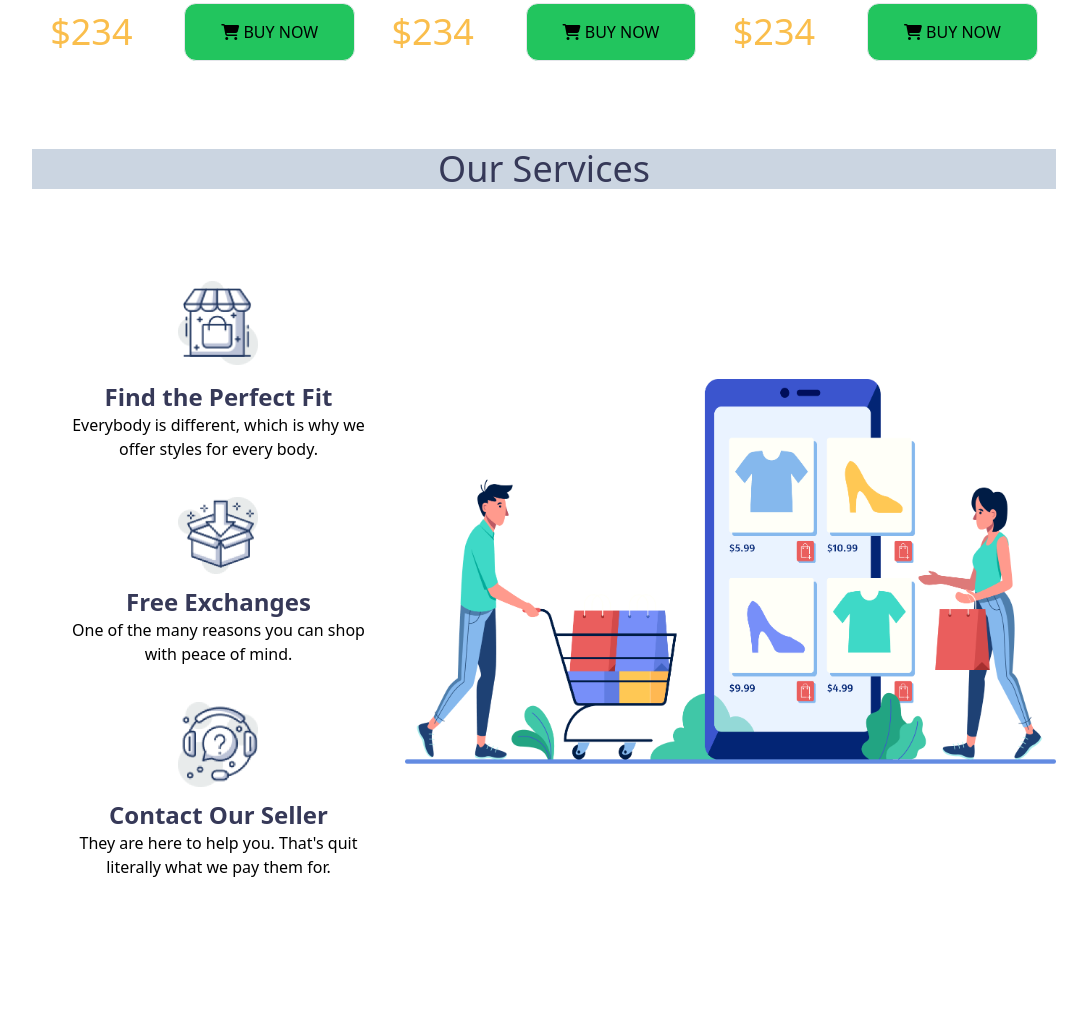
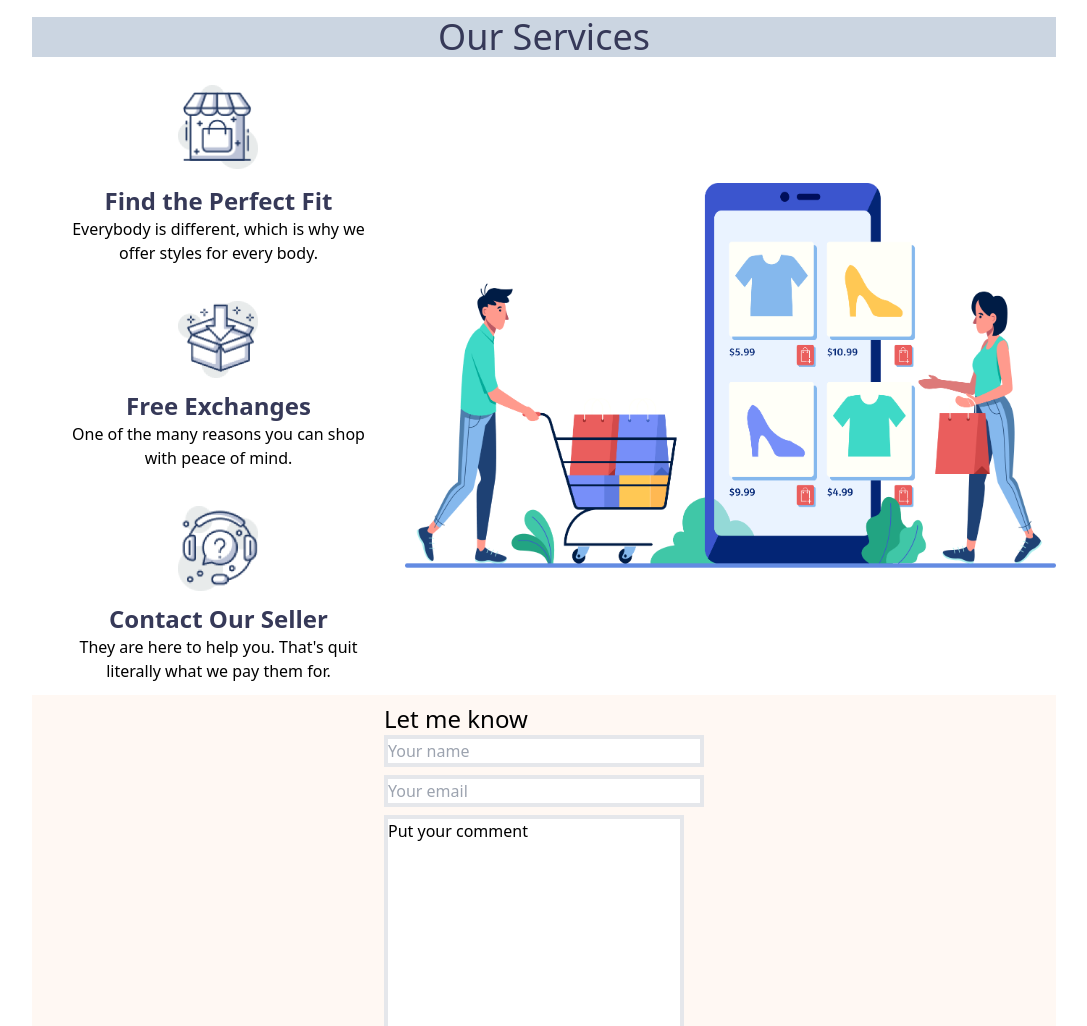
Before and after one commit to MasumSarkerTanoy/penguin-fashion, a plain HTML site: page index.html in a window 1280 px wide. Shown: the part 1774-2800 px from the top of the page, without its empty margins (96-1183 px from the left). Before the commit the page ends 2665 px from the top, so only its background shows below. Drawn offline with nearby package versions, Linux system fonts and the light colour scheme.

Commit message:
feedback section

```diff
--- a/index.html
+++ b/index.html
@@ -31,7 +31,7 @@
                 </ul>
             </div>
         </nav>
-        <div class="md:hidden">
+        <div class=" m-2 md:hidden">
             <input type="text" placeholder="what would you like"  class="border-4 w-full p-1 rounded-full">
         </div>
         <div class="flex flex-col md:flex-row md:items-center md:gap-x-36 ">
@@ -51,7 +51,7 @@
         </div>
     </header>
     <main>
-        <h1 class=" text-center text-4xl text-[#363958] my-16 bg-slate-300">WOMAN JACKET</h1>
+        <h1 class=" text-center text-4xl text-[#363958] mt-16 mb-5 bg-slate-300">WOMAN JACKET</h1>
         <div class="flex flex-col md:flex-row">
             <div class="max-w-[305px] m-auto first:">
                 <div class=" bg-[#F1F1F1] rounded-lg" >
@@ -95,7 +95,7 @@
                 </div>
             </div>
         </div>
-        <h1 class="text-center text-4xl text-[#363958] my-16 bg-slate-300">MAN JACKET</h1>
+        <h1 class="text-center text-4xl text-[#363958] mt-16 mb-5 bg-slate-300">MAN JACKET</h1>
         <div class="flex flex-col md:flex-row">
             <div class="max-w-[305px] m-auto first:">
                 <div class=" bg-[#F1F1F1] rounded-lg" >
@@ -141,7 +141,7 @@
         </div>
 
         <!-- -------------------Our Services--------- -->
-        <h1 class=" text-center text-4xl text-[#363958] my-16 bg-slate-300">Our Services</h1>
+        <h1 class=" text-center text-4xl text-[#363958] mt-5 bg-slate-300">Our Services</h1>
         <div class="flex flex-col justify-center md:flex-row-reverse md:items-center">
         <div class="w-full">
             <img src="./images/shopping.png" alt="" class="w-full">
@@ -183,9 +183,24 @@
         </div>
         </div>
     </main>
-    <footer >
-
-
+    <footer class="w-full bg-[#FFF8F3] flex justify-center items-center">
+            <div class="m-2">
+                <h1 class="text-2xl">Let me know</h1>
+                <form class="space-y-2">
+                    <div>
+                        <input type="text" name="user" placeholder="Your name" class="border-4 w-80">
+                    </div>
+                    <div>
+                        <input type="email" name="email" placeholder="Your email" class="border-4 w-80">
+                    </div>
+                    <div>
+                        <textarea name="message"  cols="30" rows="10" class="border-4">Put your comment</textarea>
+                    </div>
+                    <div>
+                        <input type="submit" class="border bg-[#FD6E0A] text-[#FFF] px-6 py-2 rounded-lg ring-1">
+                    </div>
+                </form>
+            </div>
     </footer>
 </body>
 </html>
```
